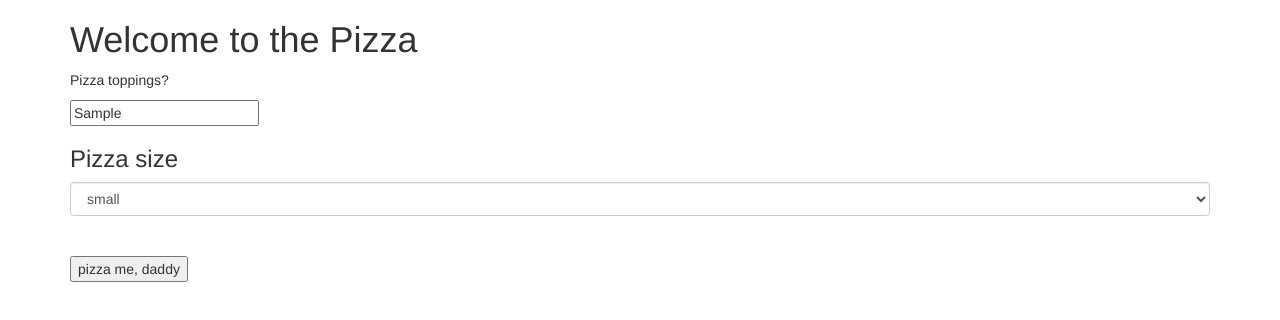
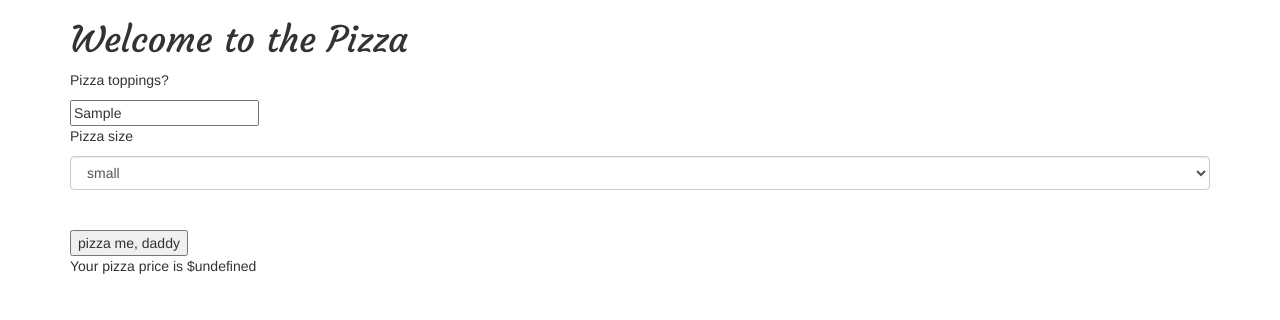
Before and after one commit to keidsvik/independent-project-06192020, a plain HTML site: page index.html in a window 1280 px wide. Both pictures are taken after typing "Sample" into the empty fields and a click on the button "pizza me, daddy". Drawn offline with Linux system fonts and the light colour scheme.

Commit message:
add in font to h1 and p tags

```diff
--- a/css/styles.css
+++ b/css/styles.css
@@ -0,0 +1,3 @@
+h1 {
+  font-family: 'Courgette', cursive;
+}
--- a/index.html
+++ b/index.html
@@ -3,6 +3,7 @@
 <head>
   <link href="css/bootstrap.css" rel="stylesheet" type = "text/css">
   <link href="css/styles.css" rel="stylesheet" type = "text/css">
+  <link href="https://fonts.googleapis.com/css2?family=Courgette&display=swap" rel="stylesheet">
   <script src="js/jquery-3.5.1.js"></script>
   <script src="js/scripts.js"></script>
   <title>Pizzazzzz Parlour</title>
@@ -13,7 +14,7 @@
     <form id="pizzaform">
       <p>Pizza toppings?</p>
         <input id="toppings" type="text">
-      <br><h3>Pizza size</h3>
+      <br><p>Pizza size</p>
         <select class="form-control" id="size">
           <option value="1">small</option>
           <option value="2">medium</option>
--- a/js/scripts.js
+++ b/js/scripts.js
@@ -1,36 +1,10 @@
-//USER INTERFACE AKA "THE PARTY"
-
-$(document).ready(function() {
-  $("#pizzaform").submit(function(event) {
-    let toppings = $("#toppings").val();
-    let size = parseInt($("#size").val());
-    let completePizzaOrder = new Pizza(size, toppings);
-    let pizzaOrderPrice = completePizzaOrder.price();
-    event.preventDefault();
-  });
-});
-
-
-
 //BUSINESS LOGIC
 
-//object literal to store pizza sizes and prices for toppings
-//let pizzaPrices = {
-  //small: 9,
-  //medium: 12,
-  //large: 15,
-  //toppings: 1,
-//}
-
 //pizza constructor with size and array of toppings stored here
-function Pizza(size, toppings) {
+function Pizza(size) {
   this.size = size;
-  this.toppings = toppings;
+  this.toppings = [];
 }
-
-//Pizza.prototype.addATopping = function(topping) {
- // this.toppings.push(topping);
-//}
 
 Pizza.prototype.price = function() {
   let start = 9;
@@ -40,7 +14,21 @@ Pizza.prototype.price = function() {
   } else if (this.size === 2) {
     start = start + 3;
   } else {
-    start = start + 6;
+    return start = start + 6;
   }
-   console.log(start);
 }
+
+
+
+//USER INTERFACE AKA "THE PARTY"
+
+$(document).ready(function() {
+  $("#pizzaform").submit(function(event) {
+    let toppings = $("#toppings").val();
+    let size = parseInt($("#size").val());
+    let finalPizza = new Pizza(size);
+    let finalPrice = finalPizza.price();
+    $("#yourPizza").text("Your pizza price is $" + finalPrice);
+    event.preventDefault();
+  });
+});
```
Also changed, not shown: fonts/cheappizza.TTF (added).
